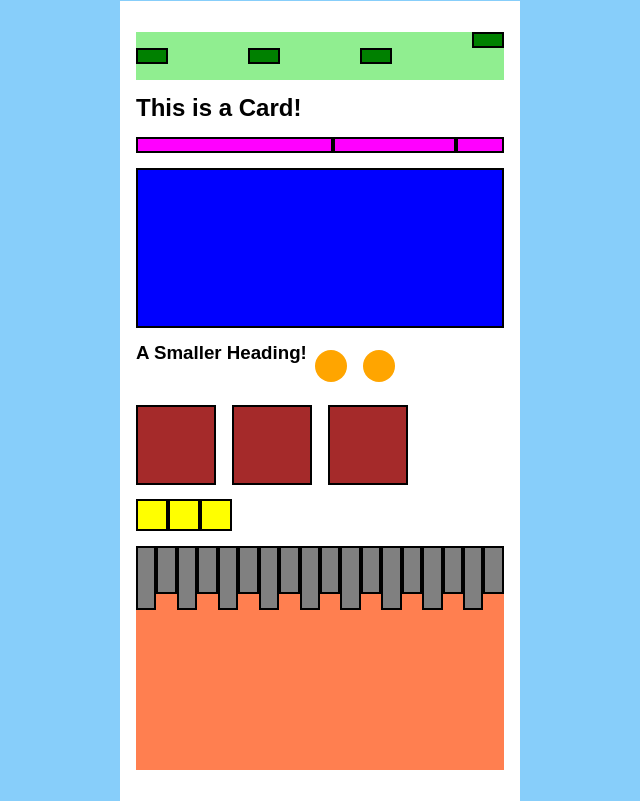
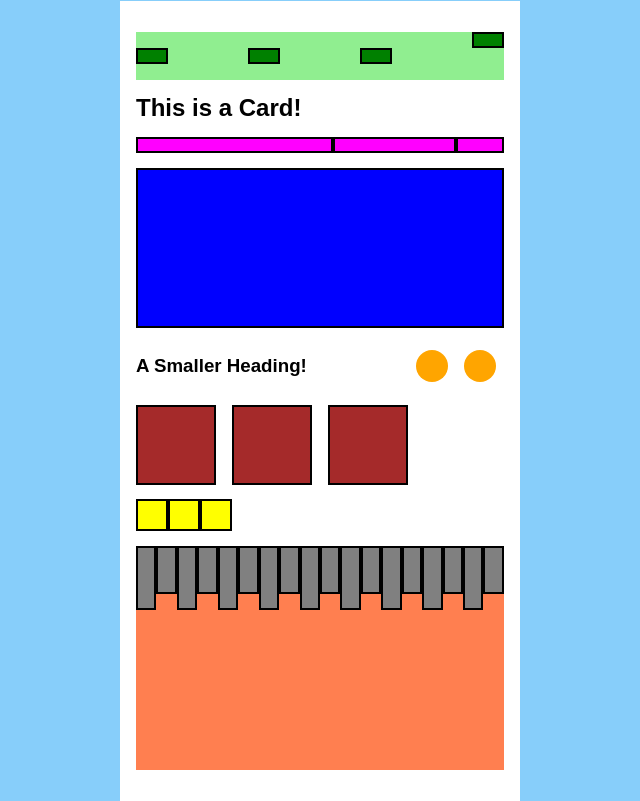
Before and after one commit to CodeupClassroom/java-cohort-web-exercises, a website: page flexbox-fundamentals-exercise.html in a window 1280 px wide. Shown: the part 79-880 px from the top of the page, without its empty margins (320-960 px from the left). Drawn offline with Linux system fonts and the light colour scheme.

Commit message:
completed - h3 and orange circles

```diff
--- a/css/flexbox-fundamentals-exercise.css
+++ b/css/flexbox-fundamentals-exercise.css
@@ -81,11 +81,13 @@ section:nth-of-type(1) div:last-child {
 
 section:nth-of-type(3) {
     /* enter needed declarations here */
+    justify-content: space-around;
 }
 
 section:nth-of-type(3) h3 {
     /* enter needed declarations here */
-
+    flex-grow: 1;
+    align-self: center;
 }
 
 .orange-circle {
```
